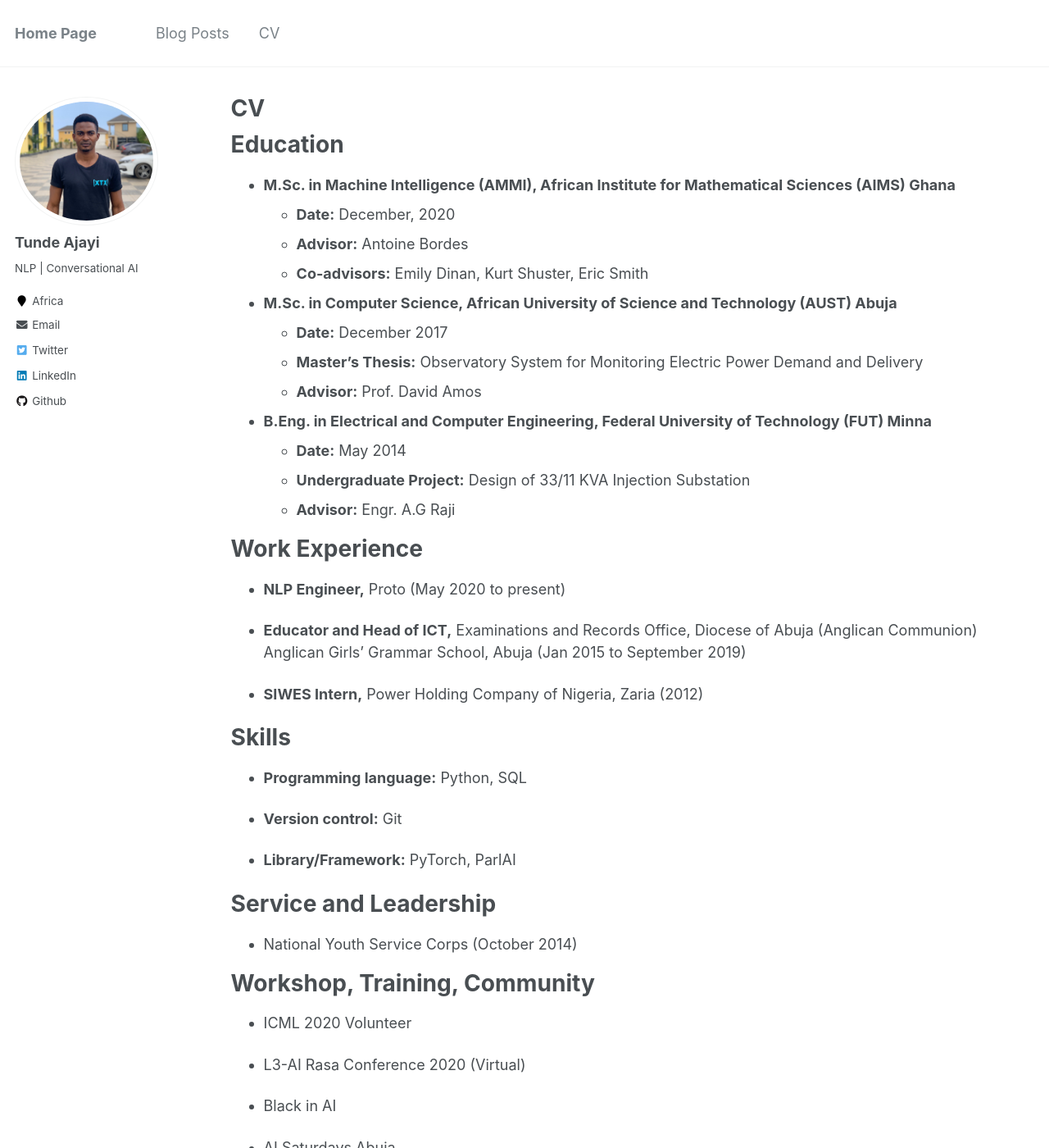
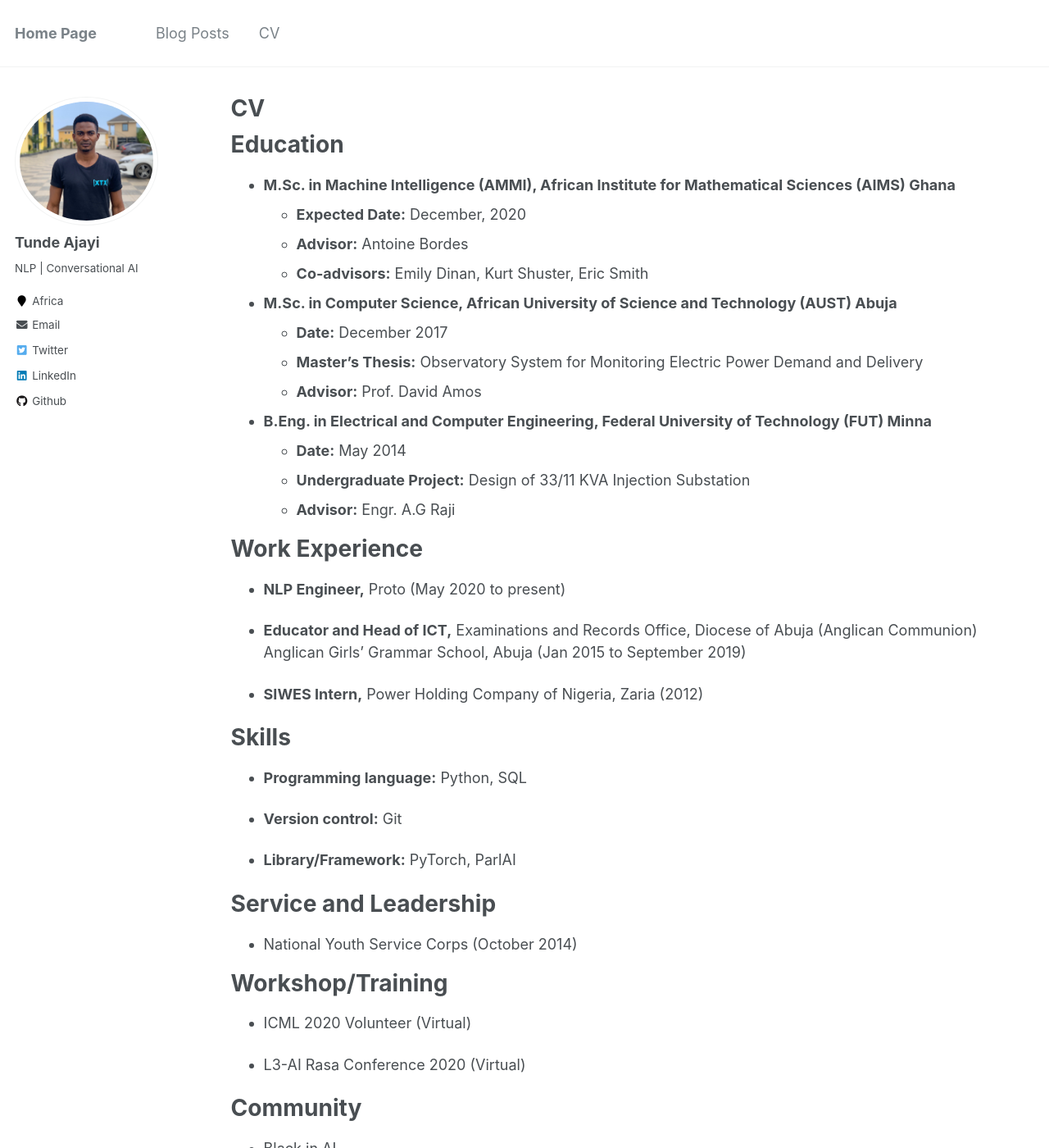
Before and after one commit to tundeajayi/tundeajayi.github.io, a Jekyll site: the page built from _pages/cv.md, in a window 1280 px wide and 1400 px high. Shown: the whole window at 82% size. Built offline with Jekyll 4.4.1, drawn with Linux system fonts in a browser that asks for light colours.

```diff
--- a/_pages/cv.md
+++ b/_pages/cv.md
@@ -13,7 +13,7 @@ redirect_from:
 **Education**
 ======
 * **M.Sc. in Machine Intelligence (AMMI), African Institute for Mathematical Sciences (AIMS) Ghana**
-  - **Date:** December, 2020
+  - **Expected Date:** December, 2020
   - **Advisor:** Antoine Bordes
   - **Co-advisors:** Emily Dinan, Kurt Shuster, Eric Smith
 
@@ -65,13 +65,17 @@ Teaching
 ======
 * National Youth Service Corps (October 2014)
 
-**Workshop, Training, Community**
+**Workshop/Training**
 ======
-* ICML 2020 Volunteer
+* ICML 2020 Volunteer (Virtual)
 
 * L3-AI Rasa Conference 2020 (Virtual)
 
+**Community**
+======
 * Black in AI
+
+* Masakhane
 
 * AI Saturdays Abuja
 
```
